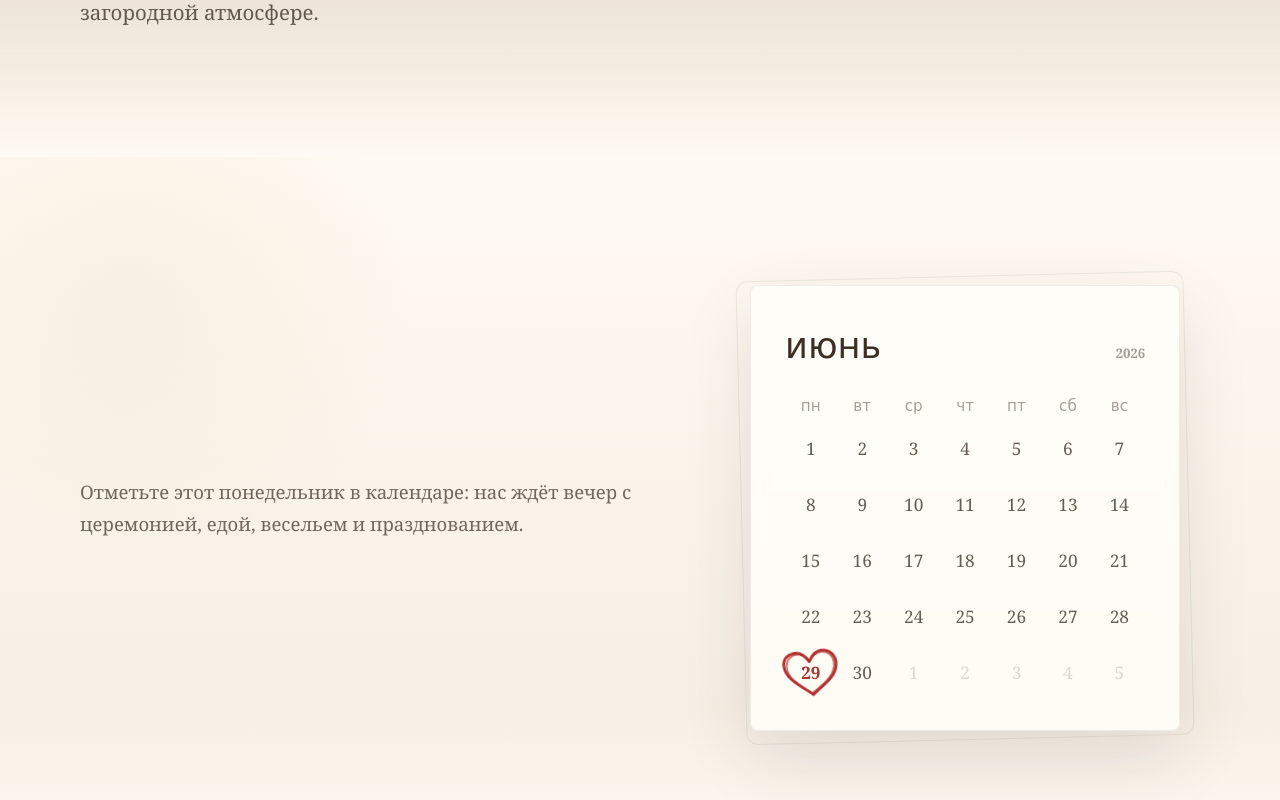
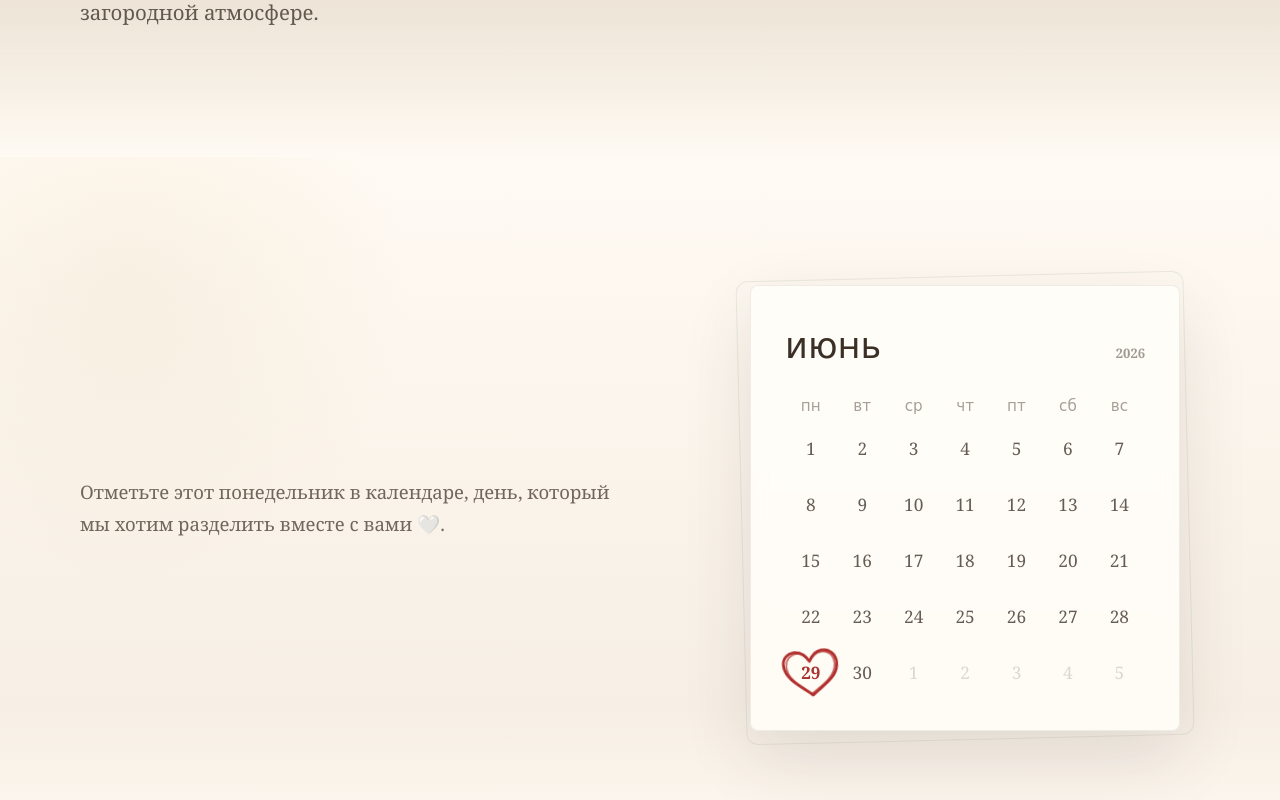
Before and after one commit to danrody/Alexand_and_Ulia_site, a Next.js app: page / in a window 1280 px wide. Shown: the part 1816-2616 px from the top of the page. Built offline with nearby package versions, Linux system fonts and the light colour scheme.

Commit message:
Add files via upload

```diff
--- a/app/globals.css
+++ b/app/globals.css
@@ -249,9 +249,11 @@ select {
 
 .polaroid-quote {
   position: relative;
+  display: grid;
   justify-self: center;
   width: min(100%, 310px);
   min-height: 3.2em;
+  place-items: center;
   margin: 0 0 clamp(14px, 2.4vw, 22px);
   padding: 10px 16px 12px;
   border: 1px solid rgba(59, 47, 38, 0.1);
@@ -627,6 +629,7 @@ select {
 .timeline-item:nth-of-type(1) {
   top: 174px;
   left: clamp(12px, 8vw, 58px);
+  width: min(100%, 292px);
 }
 
 .timeline-item:nth-of-type(2) {
@@ -824,7 +827,7 @@ select {
   background: #fffaf3;
   box-shadow: 0 28px 78px rgba(59, 47, 38, 0.16);
   transform-origin: center 82%;
-  animation: house-card-cycle 15s cubic-bezier(0.45, 0, 0.2, 1) infinite;
+  animation: house-card-cycle 12s cubic-bezier(0.45, 0, 0.2, 1) infinite;
   animation-delay: var(--card-delay, 0s);
   will-change: transform, opacity;
 }
@@ -842,7 +845,7 @@ select {
 .house-card img {
   width: 100%;
   height: 100%;
-  animation: house-image-drift 15s ease-in-out infinite;
+  animation: house-image-drift 12s ease-in-out infinite;
   animation-delay: var(--card-delay, 0s);
   object-fit: cover;
   object-position: var(--image-position, center);
@@ -986,46 +989,87 @@ select {
   align-items: center;
 }
 
+.mini-link-button {
+  display: inline-flex;
+  align-items: center;
+  justify-content: center;
+  width: fit-content;
+  min-height: 30px;
+  padding: 6px 11px;
+  border: 1px solid rgba(80, 103, 68, 0.22);
+  border-radius: 6px;
+  background: rgba(255, 250, 243, 0.72);
+  color: rgba(59, 47, 38, 0.7);
+  font-size: 0.78rem;
+  line-height: 1.1;
+  text-decoration: none;
+  transition:
+    border-color 0.22s ease,
+    background 0.22s ease,
+    color 0.22s ease,
+    transform 0.22s ease;
+}
+
+.mini-link-button:hover,
+.mini-link-button:focus-visible {
+  border-color: rgba(80, 103, 68, 0.52);
+  background: rgba(255, 250, 243, 0.94);
+  color: var(--moss);
+  outline: none;
+  transform: translateY(-2px);
+}
+
+.route-button {
+  margin-top: 14px;
+}
+
+.qr-list {
+  display: grid;
+  grid-template-columns: repeat(2, minmax(126px, 1fr));
+  gap: 14px;
+}
+
 .qr-frame {
   display: grid;
-  gap: 10px;
+  gap: 8px;
   justify-items: center;
-  padding: 14px;
+  padding: 12px;
   border-radius: 8px;
   background: var(--paper);
   color: inherit;
   box-shadow: 0 18px 40px rgba(59, 47, 38, 0.12);
-  text-decoration: none;
   transform: rotate(2deg);
   transition:
     box-shadow 0.25s ease,
     transform 0.25s ease;
 }
 
-.qr-frame:hover,
-.qr-frame:focus-visible {
+.qr-frame:nth-child(2) {
+  transform: rotate(-1deg);
+}
+
+.qr-frame:hover {
   box-shadow: 0 24px 54px rgba(59, 47, 38, 0.18);
-  outline: none;
   transform: rotate(1deg) translateY(-4px);
 }
 
+.qr-frame:nth-child(2):hover {
+  transform: rotate(-0.5deg) translateY(-4px);
+}
+
 .qr-code {
-  display: grid;
-  grid-template-columns: repeat(13, 8px);
-  gap: 3px;
-  padding: 12px;
+  display: block;
+  width: 132px;
+  aspect-ratio: 1;
+  padding: 8px;
   border: 1px solid rgba(59, 47, 38, 0.12);
   background: #fffdf8;
 }
 
-.qr-code span {
-  width: 8px;
-  aspect-ratio: 1;
-  background: transparent;
-}
-
-.qr-code .active {
-  background: var(--bark);
+.qr-code svg {
+  display: block;
+  width: 100%;
+  height: auto;
 }
 
 .qr-caption {
@@ -1285,7 +1329,7 @@ select {
     grid-template-columns: 1fr;
   }
 
-  .qr-frame {
+  .qr-list {
     justify-self: center;
   }
 }
@@ -1397,6 +1441,7 @@ select {
   .timeline-item:nth-of-type(1) {
     top: 158px;
     left: 2px;
+    width: min(68vw, 258px);
   }
 
   .timeline-item:nth-of-type(2) {
@@ -1415,13 +1460,13 @@ select {
     padding: 28px 0;
   }
 
-  .qr-code {
-    grid-template-columns: repeat(13, 7px);
-    gap: 2px;
+  .qr-list {
+    grid-template-columns: repeat(2, minmax(118px, 1fr));
+    width: 100%;
   }
 
-  .qr-code span {
-    width: 7px;
+  .qr-code {
+    width: 118px;
   }
 }
 
--- a/app/page.tsx
+++ b/app/page.tsx
@@ -1,4 +1,5 @@
 import Image from "next/image";
+import QRCode from "qrcode";
 import type { CSSProperties } from "react";
 
 const palette = [
@@ -15,7 +16,7 @@ const timeline = [
   {
     time: "16:00",
     title: "сбор гостей",
-    text: "Время пролетит незаметно за игристым и общением с другими гостями"
+    text: "Встречаемся, обнимаемся и настраиваемся на тёплый вечер"
   },
   {
     time: "17:00",
@@ -56,24 +57,40 @@ const houseCards = [
   }
 ];
 
-const qrPattern = [
-  "1111111001111",
-  "1000001000101",
-  "1011101010111",
-  "1011101001001",
-  "1011101011101",
-  "1000001010011",
-  "1111111010101",
-  "0000000011010",
-  "1101011110101",
-  "0100110001110",
-  "1110101110001",
-  "1001100101011",
-  "1110111011101"
-];
+const routeUrl = "https://yandex.ru/maps/-/CPGLjENM";
 
-// Replace this with the real Telegram invite URL when it is available.
-const telegramChatUrl = "https://t.me/";
+const chatLinks = [
+  {
+    name: "Telegram",
+    url: "https://t.me/+5pN6foXZLho3ZTRi"
+  },
+  {
+    name: "MAX",
+    url: "https://max.ru/join/FtfPvTa1jNBwqa57JRcJRh2p8QLnrN0xqss2AiN0h5k"
+  }
+] as const;
+
+type ChatQr = (typeof chatLinks)[number] & {
+  qrSvg: string;
+};
+
+async function createChatQrs(): Promise<ChatQr[]> {
+  return Promise.all(
+    chatLinks.map(async (chat) => ({
+      ...chat,
+      qrSvg: await QRCode.toString(chat.url, {
+        color: {
+          dark: "#3b2f26",
+          light: "#fffdf8"
+        },
+        errorCorrectionLevel: "M",
+        margin: 1,
+        type: "svg",
+        width: 132
+      })
+    }))
+  );
+}
 
 function HeartMark({ className = "" }: { className?: string }) {
   return (
@@ -314,7 +331,7 @@ function Timeline() {
       >
         <path
           className="timeline-curve-path"
-          d="M380 84C522 160 574 258 504 352C450 420 332 432 238 464C92 514 72 620 168 662C282 714 480 642 380 704"
+          d="M380 58C522 150 574 258 504 352C450 420 332 432 238 464C92 514 72 620 168 662C282 714 480 642 380 704"
           fill="none"
           stroke="currentColor"
           strokeWidth="4"
@@ -337,27 +354,18 @@ function Timeline() {
   );
 }
 
-function QrCode() {
+function QrCode({ name, url, qrSvg }: ChatQr) {
   return (
-    <a
+    <article
       className="qr-frame"
-      href={telegramChatUrl}
-      target="_blank"
-      rel="noreferrer"
-      aria-label="Открыть Telegram-чат праздника"
+      aria-label={`QR-код для чата ${name}`}
     >
-      <div className="qr-code">
-        {qrPattern.flatMap((row, rowIndex) =>
-          row.split("").map((cell, columnIndex) => (
-            <span
-              key={`${rowIndex}-${columnIndex}`}
-              className={cell === "1" ? "active" : ""}
-            />
-          ))
-        )}
-      </div>
-      <span className="qr-caption">telegram</span>
-    </a>
+      <div className="qr-code" dangerouslySetInnerHTML={{ __html: qrSvg }} />
+      <span className="qr-caption">{name}</span>
+      <a className="mini-link-button" href={url} target="_blank" rel="noreferrer">
+        добавиться в чат
+      </a>
+    </article>
   );
 }
 
@@ -370,7 +378,7 @@ function HouseCarousel() {
           key={card.title}
           style={
             {
-              "--card-delay": `${index * -5}s`,
+              "--card-delay": `${index * -4}s`,
               "--image-position": card.position
             } as CSSProperties
           }
@@ -393,7 +401,9 @@ function HouseCarousel() {
   );
 }
 
-export default function Home() {
+export default async function Home() {
+  const chatQrs = await createChatQrs();
+
   return (
     <main className="site-root min-h-screen text-bark">
       <div className="ambient ambient-one" aria-hidden="true" />
@@ -466,8 +476,8 @@ export default function Home() {
           <div className="section-inner calendar-layout reveal-stack">
             <div className="calendar-copy">
               <p>
-                Отметьте этот понедельник в календаре: нас ждёт вечер с церемонией,
-                едой, весельем и празднованием.
+                Отметьте этот понедельник в календаре, день, который мы хотим
+                разделить вместе с вами 🤍.
               </p>
             </div>
             <Calendar />
@@ -485,14 +495,21 @@ export default function Home() {
           <div className="section-inner location-layout reveal-stack">
             <div className="location-copy">
               <span className="section-label">локация</span>
-              <h2 className="section-title">Загородный формат</h2>
               <a
                 className="address-line"
-                href="https://yandex.ru/maps/-/CPGLjENM"
+                href={routeUrl}
                 target="_blank"
                 rel="noreferrer"
               >
                 улица Ткацкой Фабрики, 21, Красногорск, Московская область
+              </a>
+              <a
+                className="mini-link-button route-button"
+                href={routeUrl}
+                target="_blank"
+                rel="noreferrer"
+              >
+                проложить маршрут
               </a>
             </div>
             <HouseCarousel />
@@ -525,11 +542,15 @@ export default function Home() {
               <div>
                 <span className="section-label">чат</span>
                 <p>
-                  Мы создали Telegram-чат праздника: там будет вся актуальная
-                  информация, а после мероприятия можно будет поделиться фото и видео.
+                  Мы создали чаты праздника: там будет вся актуальная информация,
+                  а после мероприятия можно будет поделиться фото и видео.
                 </p>
               </div>
-              <QrCode />
+              <div className="qr-list">
+                {chatQrs.map((chat) => (
+                  <QrCode key={chat.name} {...chat} />
+                ))}
+              </div>
             </div>
           </div>
         </section>
--- a/package.json
+++ b/package.json
@@ -9,11 +9,13 @@
   },
   "dependencies": {
     "next": "^15.5.6",
+    "qrcode": "^1.5.4",
     "react": "^19.1.0",
     "react-dom": "^19.1.0"
   },
   "devDependencies": {
     "@types/node": "^22.10.7",
+    "@types/qrcode": "^1.5.6",
     "@types/react": "^19.0.7",
     "@types/react-dom": "^19.0.3",
     "autoprefixer": "^10.4.20",
```
Also changed, not shown: 1 other file (tests, documents, lock files or other folders).
